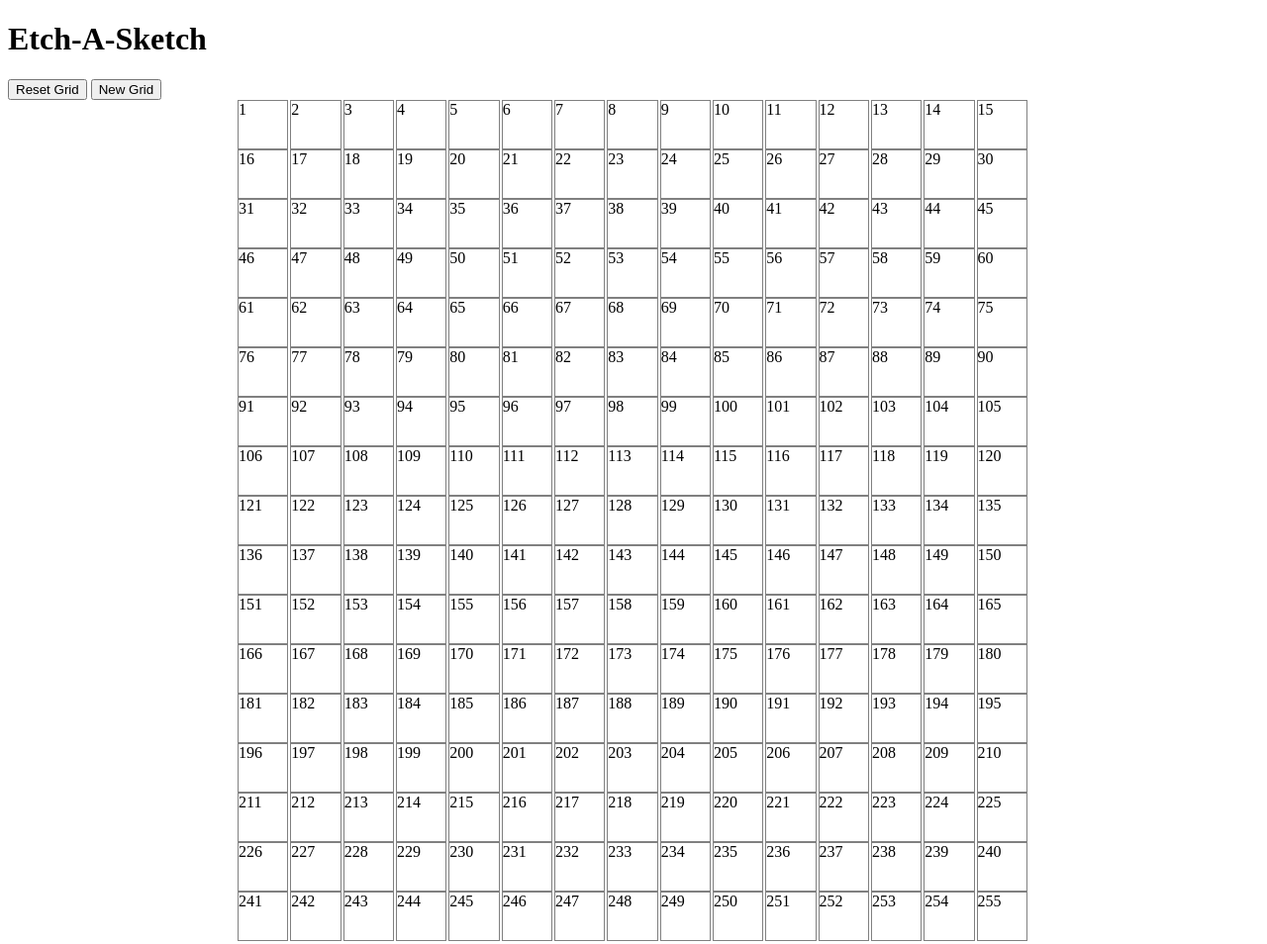
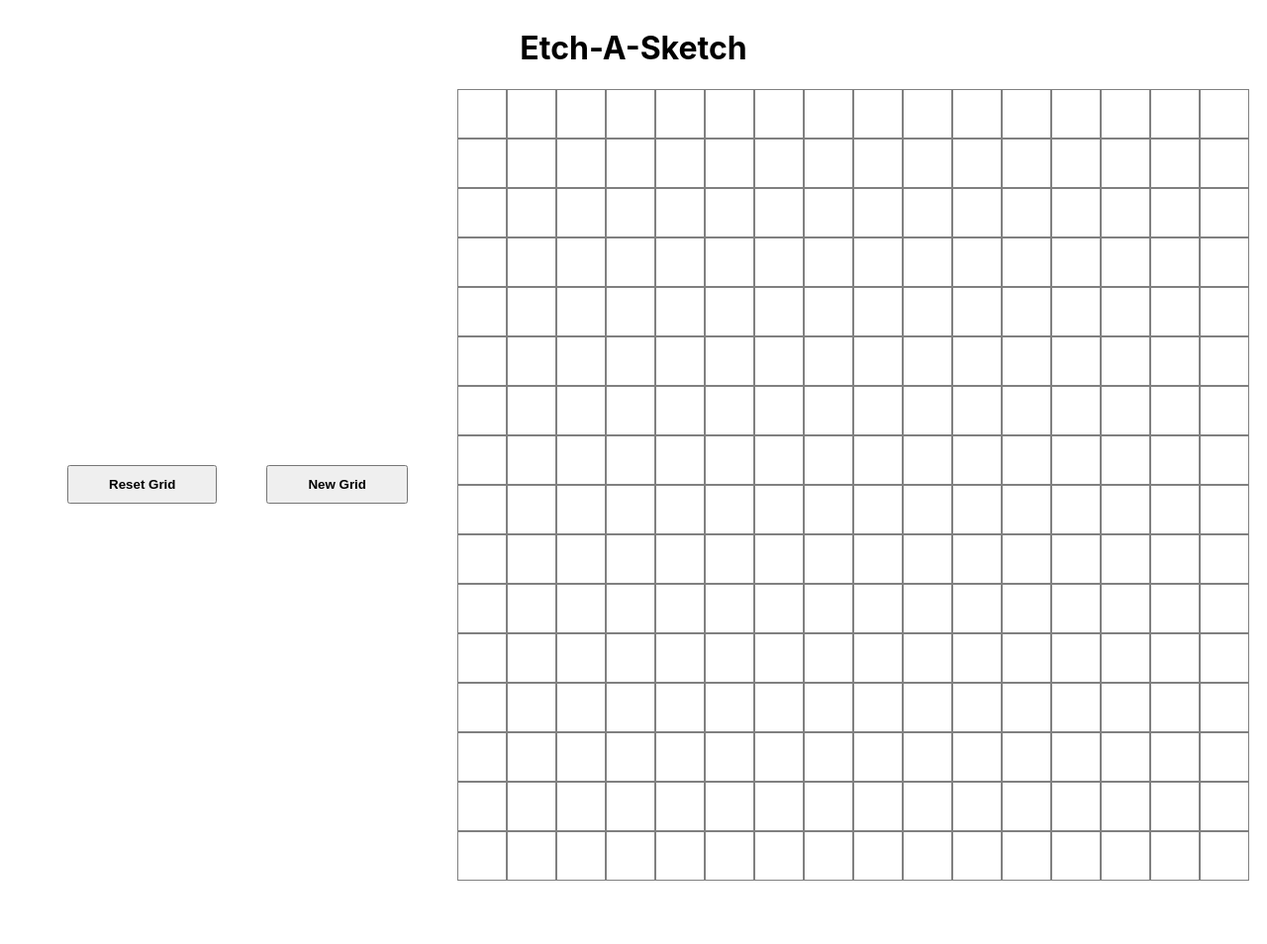
Before and after one commit to kennywlino/etch-a-sketch, a plain HTML site: page index.html in a window 1280 px wide. Shown: the whole page at 99% size. After the commit the page ends 898 px from the top, so only its background shows below. Drawn offline with Linux system fonts and the light colour scheme.

Commit message:
Add function to create grid of any size and CSS to style the page.

```diff
--- a/javascript.js
+++ b/javascript.js
@@ -1,13 +1,32 @@
 // etch-a-sketch
 
+// get max width
+// pixel size = divide max width by size
+// set flex-basis and height to pixel-size
+
 function createGrid(size) {
-    divContainer = document.getElementById('container');
-    totalDivs = size * size;
-    for (let i = 1; i < totalDivs; i++) {
+    let divContainer = document.getElementById('container');
+    let totalDivs = size * size;
+    for (let i = 1; i <= totalDivs; i++) {
         const div = document.createElement('div');
-        div.textContent = i.toString();
+        // div.textContent = i.toString();
         divContainer.appendChild(div);
     }
+}
+
+function updateCss(size) {
+    const divContainer = document.getElementById('container');
+    const pixels = document.querySelectorAll('#container div');
+    let width = window.getComputedStyle(divContainer).width;
+    width = Number(width.match(/\d+/)); // digits only
+    let pixelSize = width / size;
+    pixelSize = pixelSize + 'px';
+    // pixel.setAttribute('flex-basis', `${pixel-size}px`);
+    // pixel.setAttribute('height', `${pixel-size}px`);
+    pixels.forEach((pixel) => {
+        pixel.style.flexBasis = pixelSize;
+        pixel.style.height = pixelSize;
+    });
 }
 
 function setUpColorEventListener() {
--- a/style.css
+++ b/style.css
@@ -1,15 +1,48 @@
+body {
+    font-family: -apple-system, BlinkMacSystemFont, 'Segoe UI', Roboto, Oxygen, Ubuntu, Cantarell, 'Open Sans', 'Helvetica Neue', sans-serif;
+    display: flex;
+    flex-direction: column;
+    justify-content: center;
+    align-items: center;
+}
+
+#game {
+    display: flex;
+    justify-content: space-between;
+}
+
+#buttons {
+    display: flex;
+    align-items: center;
+}
+
+button {
+    padding: 10px 40px;
+    font-weight: bolder;
+    margin-left: 50px;
+}
+
 #container {
-    max-width: 800px;
+    width: 800px;
+    height: 800px;
+    padding-left: 50px;
     display: flex;
     flex-wrap: wrap;
-    margin: auto;
 }
 
 #container div {
     box-sizing: border-box;
-    flex: 1 0 50px;
-    width: 50px;
+    flex-grow: 1;
+    flex-shrink: 0;
+    flex-basis: 50px;
     height: 50px;
     border: 1px solid gray;
+<<<<<<< Updated upstream
     margin-right: 2px;
+=======
 }
+
+.filled {
+    background-color: blue;
+>>>>>>> Stashed changes
+}
```
